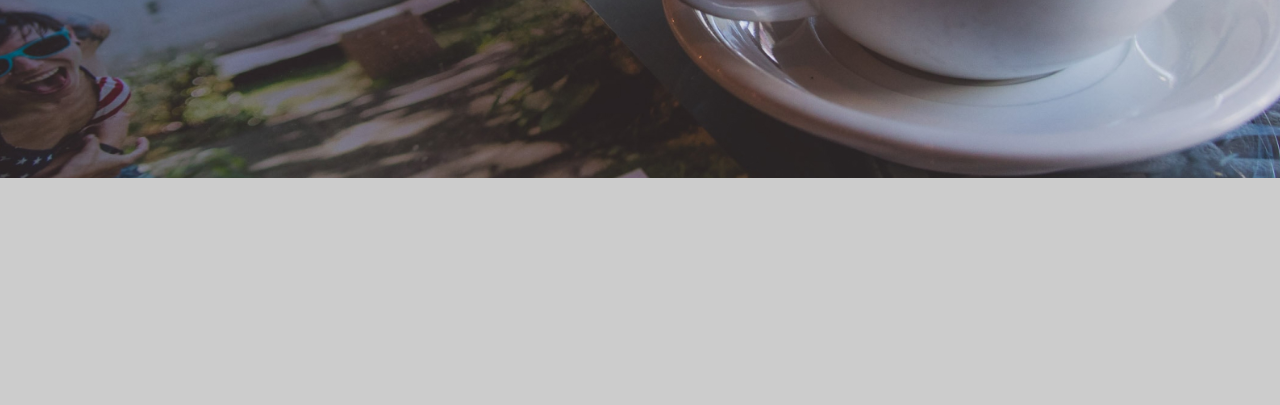
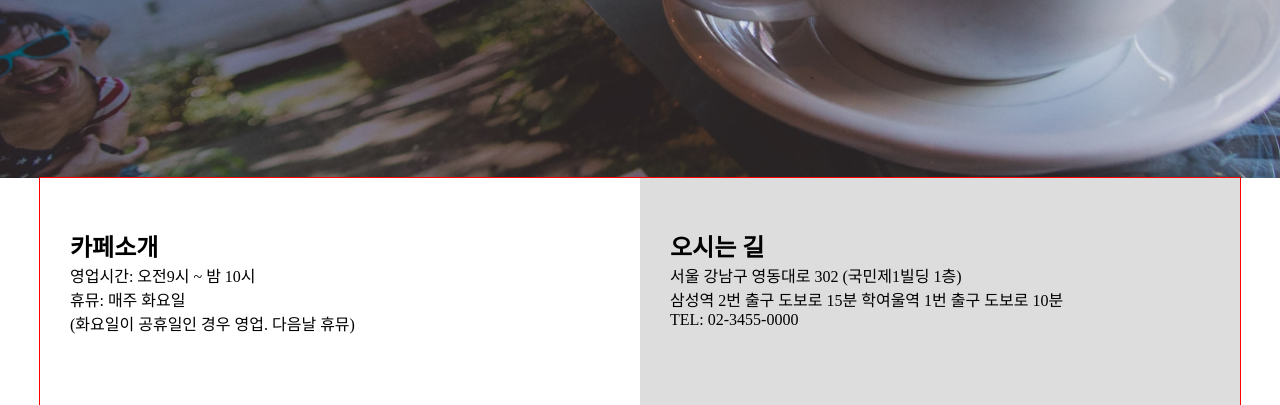
Before and after one commit to csslick/responsive-cafe, a plain HTML site: page index.html in a window 1280 px wide. Shown: the part 457-862 px from the top of the page. Before the commit the page ends 800 px from the top, so only its background shows below. Drawn offline with nearby package versions, Linux system fonts and the light colour scheme.

Commit message:
Add files via upload

```diff
--- a/css/mobile.css
+++ b/css/mobile.css
@@ -83,3 +83,10 @@ header nav a {
   height: 100%;
   object-fit: cover;
 } */
+
+#main-visual .container {
+  height: 100%;
+  justify-content: center;
+  align-items: center;
+  color: #fff;
+}
--- a/css/pc.css
+++ b/css/pc.css
@@ -1,6 +1,6 @@
 /* pc.css */
 body {
-  background: #ccc;
+  /* background: #ccc; */
 }
 
 .container {
@@ -67,3 +67,20 @@ header nav a {
 #main-visual h1 {
   font-size: 40px;
 }
+
+#about .about {
+  flex: 1;
+  padding-top: 50px;
+  padding-bottom: 70px;
+  padding-left: 30px;
+}
+
+#about .location {
+  flex: 1;
+  padding-top: 50px;
+  padding-bottom: 70px;
+  padding-left: 30px;
+  background: #ddd;
+}
+
+/* 텍스트 여백, 크기 */
--- a/index.html
+++ b/index.html
@@ -50,5 +50,27 @@
     </div><!-- container -->
     <!-- <img src="images/main-visual.jpg" alt="이미지"> -->
   </section>
+
+  <!-- 카페소개, 오시는 길 -->
+  <section id="about">
+    <div class="container">
+      <div class="about">
+        <h2>카페소개</h2>
+        <ul>
+          <li>영업시간: 오전9시 ~ 밤 10시</li>
+          <li>휴뮤: 매주 화요일<br>
+            (화요일이 공휴일인 경우  영업. 다음날 휴뮤)
+          </li>
+        </ul>
+      </div>
+      <div class="location">
+        <h2>오시는 길</h2>
+        <p>서울 강남구 영동대로 302 (국민제1빌딩 1층)</p>
+        <p>삼성역 2번 출구 도보로 15분 학여울역 1번 출구 도보로 10분</p>
+        <p>TEL: 02-3455-0000</p>
+      </div>
+    </div><!-- container -->
+  </section>
+
 </body>
 </html>
```
